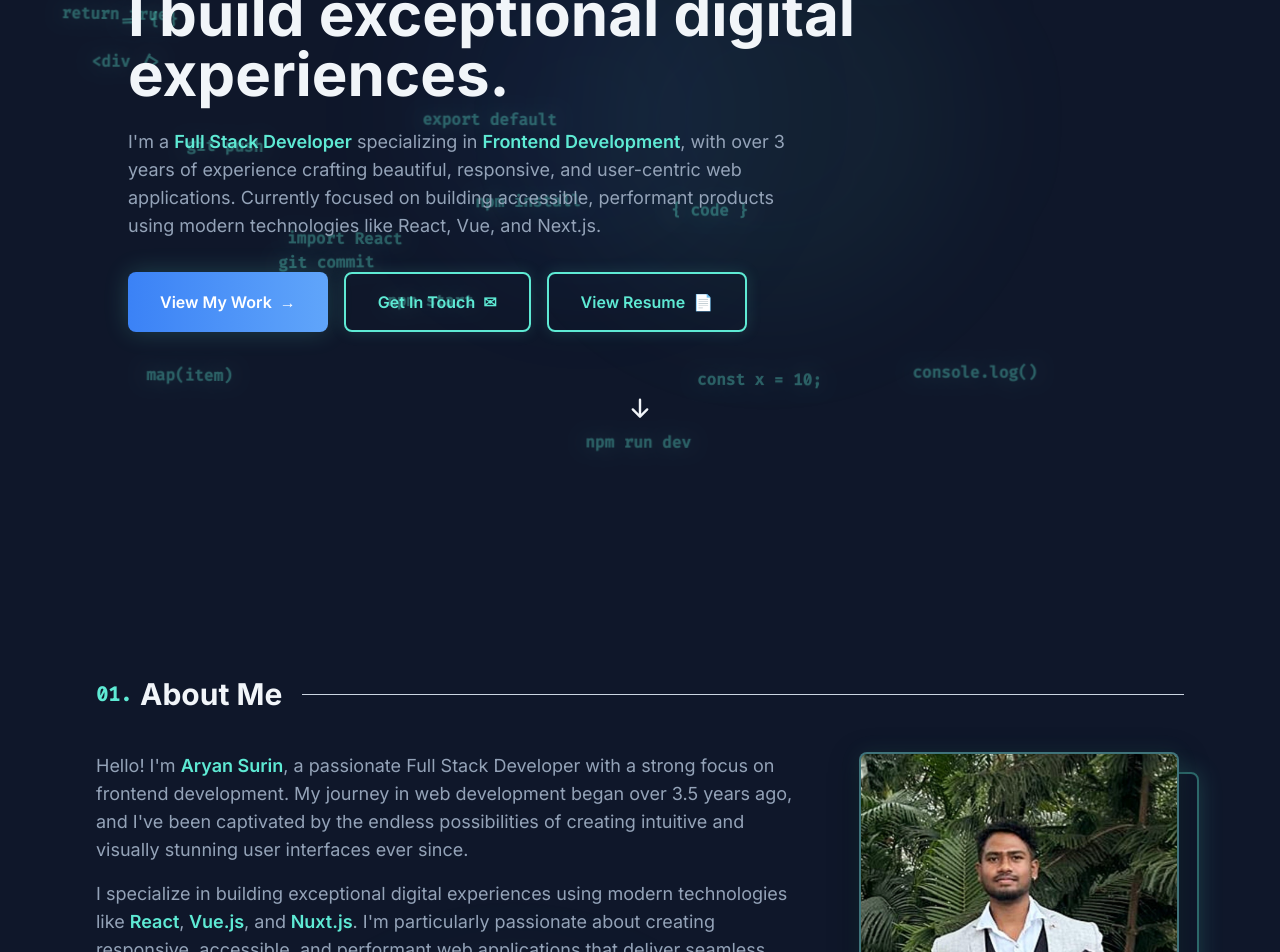
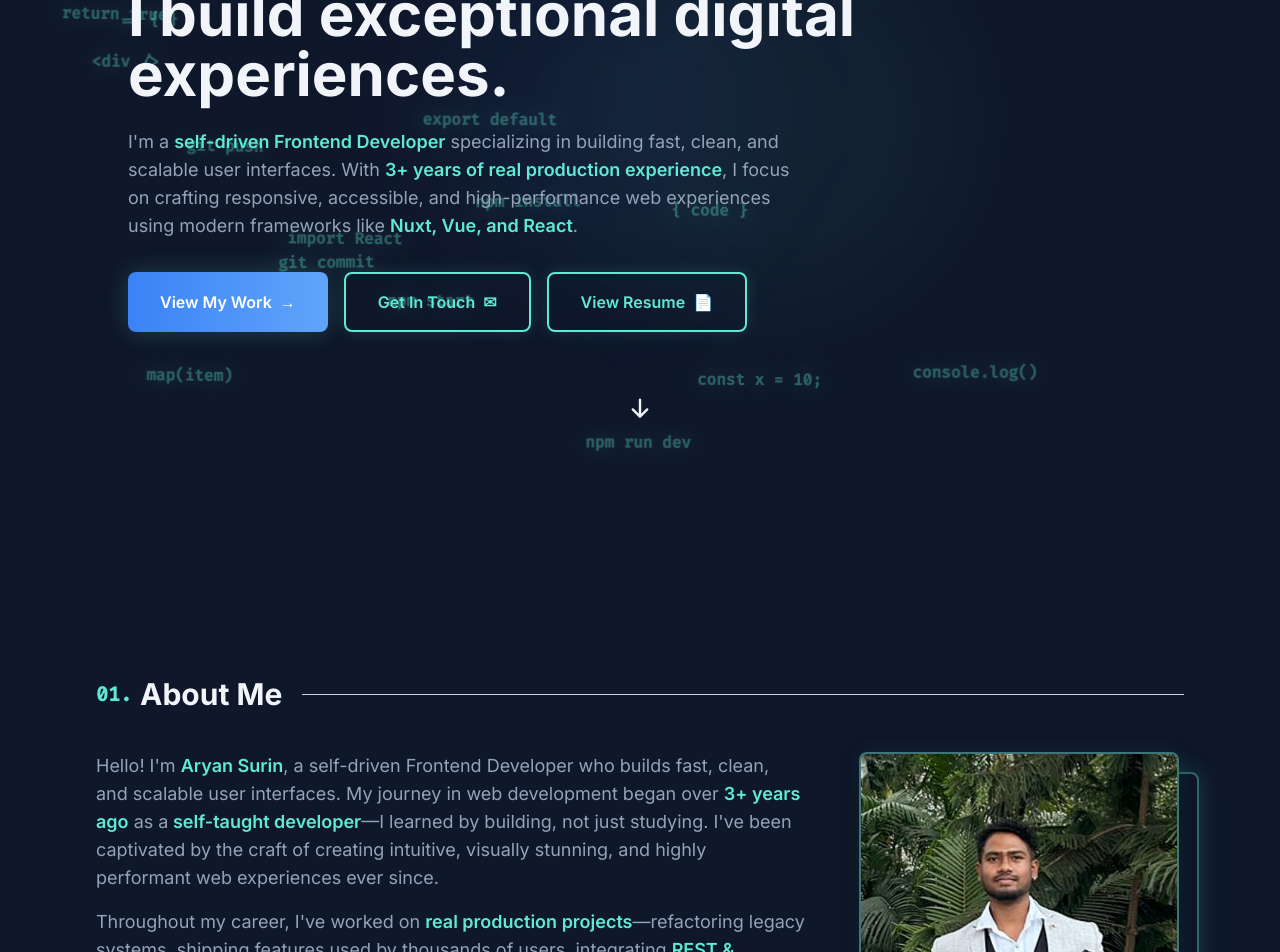
Before and after one commit to aryan-surin/my-portfolio, a React (Vite) app: page / in a window 1280 px wide. Shown: the part 280-1232 px from the top of the page. Built offline with nearby package versions, Linux system fonts and the light colour scheme.

Commit message:
completely a FE ready porfolio.

```diff
--- a/index.html
+++ b/index.html
@@ -6,18 +6,18 @@
     <meta name="viewport" content="width=device-width, initial-scale=1.0" />
 
     <!-- Primary Meta Tags -->
-    <title>Aryan Surin | Full Stack Developer | React & Vue Specialist</title>
-    <meta name="title" content="Aryan Surin | Full Stack Developer | React & Vue Specialist" />
-    <meta name="description" content="Aryan Surin - Full Stack Developer specializing in Frontend Development. Portfolio showcasing modern web applications built with React, Vue, and cutting-edge technologies. 3.5+ years of experience delivering exceptional digital experiences." />
-    <meta name="keywords" content="Aryan Surin, Full Stack Developer, Frontend Developer, React Developer, Vue Developer, JavaScript, TypeScript, Web Development, UI/UX, Tailwind CSS, Next.js, Nuxt.js" />
+    <title>Aryan Surin | Frontend Developer | React & Vue Specialist</title>
+    <meta name="title" content="Aryan Surin | Frontend Developer | React & Vue Specialist" />
+    <meta name="description" content="Aryan Surin - Frontend Developer specializing in building fast, scalable user interfaces. Portfolio showcasing modern web applications built with React, Vue, and Nuxt. 3+ years of real production experience delivering exceptional digital experiences." />
+    <meta name="keywords" content="Aryan Surin, Frontend Developer, React Developer, Vue Developer, Nuxt Developer, JavaScript, TypeScript, Web Development, UI/UX, Tailwind CSS, Performance Optimization, Responsive Design" />
     <meta name="author" content="Aryan Surin" />
     <meta name="robots" content="index, follow" />
 
     <!-- Open Graph / Facebook Meta Tags -->
     <meta property="og:type" content="website" />
     <meta property="og:url" content="https://aryansurin.com/" />
-    <meta property="og:title" content="Aryan Surin | Full Stack Developer" />
-    <meta property="og:description" content="Full Stack Developer specializing in Frontend Development with 3.5+ years of experience building exceptional digital experiences." />
+    <meta property="og:title" content="Aryan Surin | Frontend Developer" />
+    <meta property="og:description" content="Frontend Developer with 3+ years of production experience building fast, scalable, and accessible user interfaces using React, Vue, and Nuxt." />
     <meta property="og:image" content="https://aryansurin.com/og-image.jpg" />
     <meta property="og:site_name" content="Aryan Surin Portfolio" />
     <meta property="og:locale" content="en_US" />
@@ -25,8 +25,8 @@
     <!-- Twitter Card Meta Tags -->
     <meta name="twitter:card" content="summary_large_image" />
     <meta name="twitter:url" content="https://aryansurin.com/" />
-    <meta name="twitter:title" content="Aryan Surin | Full Stack Developer" />
-    <meta name="twitter:description" content="Full Stack Developer specializing in Frontend Development. Building exceptional digital experiences with React, Vue, and modern web technologies." />
+    <meta name="twitter:title" content="Aryan Surin | Frontend Developer" />
+    <meta name="twitter:description" content="Frontend Developer building fast, scalable user interfaces. 3+ years of production experience with React, Vue, Nuxt, and modern web technologies." />
     <meta name="twitter:image" content="https://aryansurin.com/og-image.jpg" />
     <meta name="twitter:creator" content="@aryansurin" />
 
@@ -41,12 +41,12 @@
       "name": "Aryan Surin",
       "url": "https://aryansurin.com",
       "image": "https://aryansurin.com/profile.jpg",
-      "jobTitle": "Full Stack Developer",
+      "jobTitle": "Frontend Developer",
       "worksFor": {
         "@type": "Organization",
         "name": "Freelance"
       },
-      "description": "Full Stack Developer specializing in Frontend Development with expertise in React, Vue, and modern web technologies",
+      "description": "Frontend Developer with 3+ years of production experience building fast, scalable user interfaces using React, Vue, Nuxt, and modern web technologies",
       "knowsAbout": ["JavaScript", "TypeScript", "React", "Vue", "Node.js", "Tailwind CSS", "Frontend Development", "Web Development", "UI/UX Design"],
       "sameAs": [
         "https://github.com/aryan-surin",
--- a/src/sections/About.jsx
+++ b/src/sections/About.jsx
@@ -58,10 +58,10 @@ const About = () => {
                 className="text-ink light:text-ink dark:text-slate text-base md:text-lg leading-relaxed"
               >
                 Hello! I'm <span className="text-coral light:text-coral dark:text-accent font-semibold">Aryan Surin</span>,
-                a passionate Full Stack Developer with a strong focus on frontend development.
-                My journey in web development began over 3.5 years ago, and I've been captivated
-                by the endless possibilities of creating intuitive and visually stunning user
-                interfaces ever since.
+                a self-driven Frontend Developer who builds fast, clean, and scalable user interfaces.
+                My journey in web development began over <span className="text-coral light:text-coral dark:text-accent font-semibold">3+ years ago</span> as a
+                <span className="text-coral light:text-coral dark:text-accent font-semibold"> self-taught developer</span>—I learned by building, not just studying.
+                I've been captivated by the craft of creating intuitive, visually stunning, and highly performant web experiences ever since.
               </motion.p>
 
               <motion.p
@@ -70,12 +70,11 @@ const About = () => {
                 transition={{ delay: 0.3, duration: 0.6 }}
                 className="text-ink light:text-ink dark:text-slate text-base md:text-lg leading-relaxed"
               >
-                I specialize in building exceptional digital experiences using modern technologies
-                like <span className="text-coral light:text-coral dark:text-accent font-semibold">React</span>,
-                <span className="text-coral light:text-coral dark:text-accent font-semibold"> Vue.js</span>, and
-                <span className="text-coral light:text-coral dark:text-accent font-semibold"> Nuxt.js</span>. I'm particularly
-                passionate about creating responsive, accessible, and performant web applications
-                that deliver seamless user experiences across all devices.
+                Throughout my career, I've worked on <span className="text-coral light:text-coral dark:text-accent font-semibold">real production projects</span>—refactoring
+                legacy systems, shipping features used by thousands of users, integrating <span className="text-coral light:text-coral dark:text-accent font-semibold">REST & GraphQL APIs</span>,
+                and optimizing UI performance across multiple applications. I specialize in modern frameworks like
+                <span className="text-coral light:text-coral dark:text-accent font-semibold"> Nuxt.js, Vue.js, and React</span>, focusing on building
+                responsive, accessible, and high-performance interfaces that deliver seamless experiences across all devices.
               </motion.p>
 
               <motion.p
@@ -84,10 +83,10 @@ const About = () => {
                 transition={{ delay: 0.4, duration: 0.6 }}
                 className="text-ink light:text-ink dark:text-slate text-base md:text-lg leading-relaxed"
               >
-                When I'm not coding, you'll find me exploring new web technologies, contributing
-                to open-source projects, or sharing my knowledge with the developer community.
-                I'm always eager to take on new challenges and collaborate on exciting projects
-                that push the boundaries of what's possible on the web.
+                I enjoy solving problems through <span className="text-coral light:text-coral dark:text-accent font-semibold">clear UI thinking, debugging, and writing
+                maintainable, modern frontend code</span>. Whether it's implementing pixel-perfect designs, handling complex state
+                management, or improving Core Web Vitals, I approach every challenge with curiosity and precision. When I'm not coding,
+                you'll find me exploring new web technologies, contributing to open-source projects, or sharing knowledge with the developer community.
               </motion.p>
 
               <motion.div
@@ -128,7 +127,7 @@ const About = () => {
                 <div className="relative z-10 rounded-lg overflow-hidden bg-cream-elevated light:bg-cream-elevated dark:bg-navy-lighter border-2 border-coral/ light:border-coral/ dark:border-accent/30 shadow-light-card light:shadow-light-card dark:shadow-card group-hover:border-accent group-hover:shadow-light-card-hover light:shadow-light-card-hover dark:shadow-card-hover transition-all duration-300">
                   <img
                     src="/portfolio-image.jpg"
-                    alt="Aryan Surin - Full Stack Developer"
+                    alt="Aryan Surin - Frontend Developer"
                     className="w-full h-full object-cover"
                   />
 
--- a/src/sections/Hero.jsx
+++ b/src/sections/Hero.jsx
@@ -83,11 +83,10 @@ const Hero = () => {
           variants={itemVariants}
           className="text-ink light:text-ink dark:text-slate max-w-2xl text-base md:text-lg leading-relaxed mb-8"
         >
-          I'm a <span className="text-coral light:text-coral dark:text-accent font-semibold">Full Stack Developer</span> specializing
-          in <span className="text-coral light:text-coral dark:text-accent font-semibold">Frontend Development</span>, with over 3
-          years of experience crafting beautiful, responsive, and user-centric web applications.
-          Currently focused on building accessible, performant products using modern technologies
-          like React, Vue, and Next.js.
+          I'm a <span className="text-coral light:text-coral dark:text-accent font-semibold">self-driven Frontend Developer</span> specializing
+          in building fast, clean, and scalable user interfaces. With <span className="text-coral light:text-coral dark:text-accent font-semibold">3+ years of real production experience</span>,
+          I focus on crafting responsive, accessible, and high-performance web experiences using modern frameworks
+          like <span className="text-coral light:text-coral dark:text-accent font-semibold">Nuxt, Vue, and React</span>.
         </motion.p>
 
         {/* CTA Buttons - Trust-building colors with micro-interactions */}
```
Also changed, not shown: 1 other file (tests, documents, lock files or other folders).
